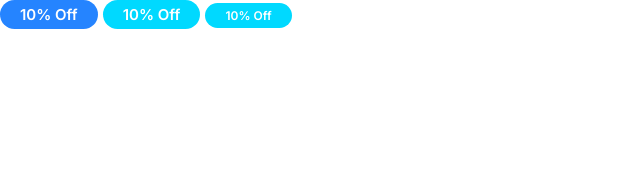
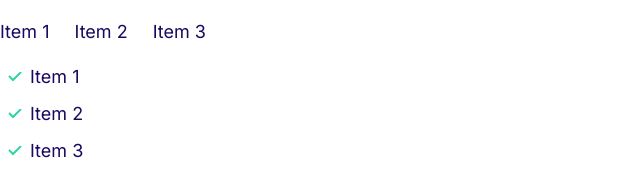
Before and after one commit to AntQua/moshify, a plain HTML site: page index.html in a window 1280 px wide. Shown: the whole page, without its empty margins (0-640 px from the left). Drawn offline with Linux system fonts and the light colour scheme.

Commit message:
Build the lists components

```diff
--- a/css/styles.css
+++ b/css/styles.css
@@ -143,3 +143,40 @@ a {
     font-size: 1.2rem;
   }
 }
+
+/*--------LISTS----------------------*/
+
+/* we have 2 types of lists (in common they dont have the default bullet points:
+      - horizontal or inline lists (with the badges or the nav bar)
+      - vertical lists (with green ticks or the ones in the footer)  */
+
+/*this list class can represent either vertical or horizontal lists*/
+.list {
+  list-style: none; /*gets rid of the default bullet point*/
+  padding-left: 0; /*gets rid of the default padding*/
+  color: var(--color-headings);
+}
+
+/*create an inline list (variation of the .list) applying Object oriented CSS principles (separate structure from skin*/
+.list--inline .list__item {
+  display: inline-block; /*inline-block will allow to apply margins */
+  margin-right: 2rem;
+}
+
+.list--tick {
+  list-style-image: url(../icons/tick.svg);
+  padding-left: 3rem;
+}
+
+.list--tick .list__item {
+  padding-left: 0.5rem;
+  margin-bottom: 1rem;
+}
+
+/*adjust the lists for desktop wider screens*/
+
+@media screen and (min-width: 1024px) {
+  .list--tick .list__item {
+    padding-left: 0rem;
+  }
+}
--- a/index.html
+++ b/index.html
@@ -15,8 +15,15 @@
     <link rel="stylesheet" href="css/styles.css" />
   </head>
   <body>
-    <span class="badge badge--primary">10% Off</span>
-    <span class="badge badge--secondary">10% Off</span>
-    <span class="badge badge--secondary badge--small">10% Off</span>
+    <ul class="list list--inline">
+      <li class="list__item">Item 1</li>
+      <li class="list__item">Item 2</li>
+      <li class="list__item">Item 3</li>
+    </ul>
+    <ul class="list list--tick">
+      <li class="list__item">Item 1</li>
+      <li class="list__item">Item 2</li>
+      <li class="list__item">Item 3</li>
+    </ul>
   </body>
 </html>
```
Also changed, not shown: components/lists.html (added, +10 -0 lines), icons/tick.svg (added).
